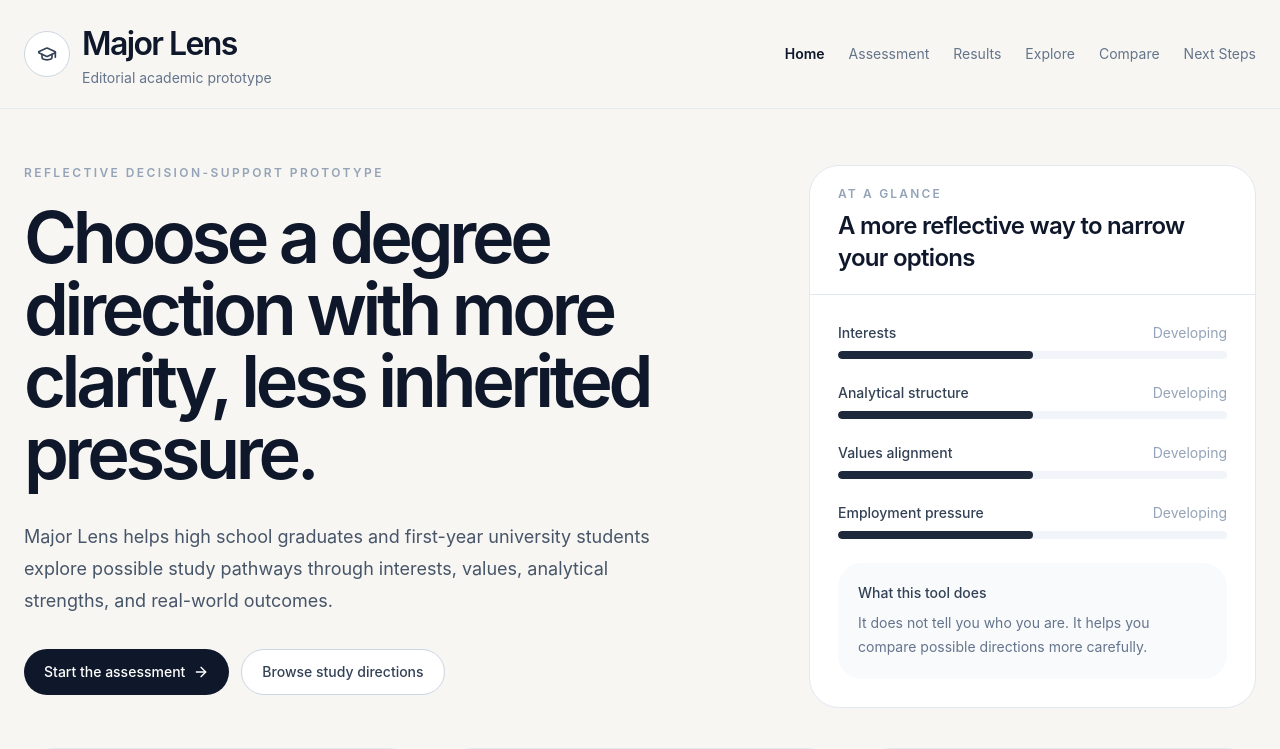
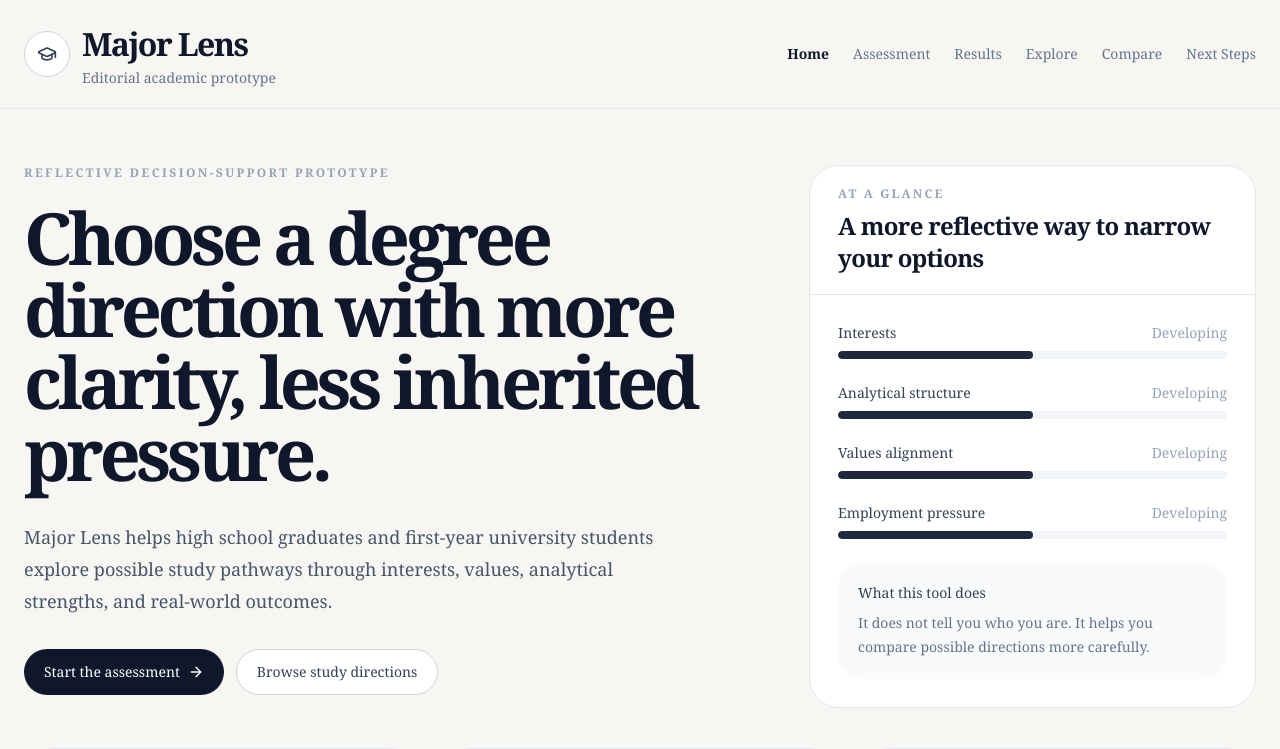
Before and after one commit to mysta2628-ai/major-lens, a React (Vite) app: page / in a window 1280 px wide. Shown: the top 749 px of the page. Built offline with nearby package versions, Linux system fonts and the light colour scheme.

Commit message:
Update index.css

```diff
--- a/src/index.css
+++ b/src/index.css
@@ -12,9 +12,16 @@ html {
 
 body {
   margin: 0;
-  font-family: Inter, ui-sans-serif, system-ui, -apple-system, BlinkMacSystemFont, "Segoe UI", sans-serif;
-  background: #f5f7fb;
-  color: #1e293b;
+  font-family: Georgia, "Times New Roman", Times, serif;
+  background: #f7f6f2;
+  color: #0f172a;
+}
+
+button,
+input,
+textarea,
+select {
+  font: inherit;
 }
 
 * {
```
